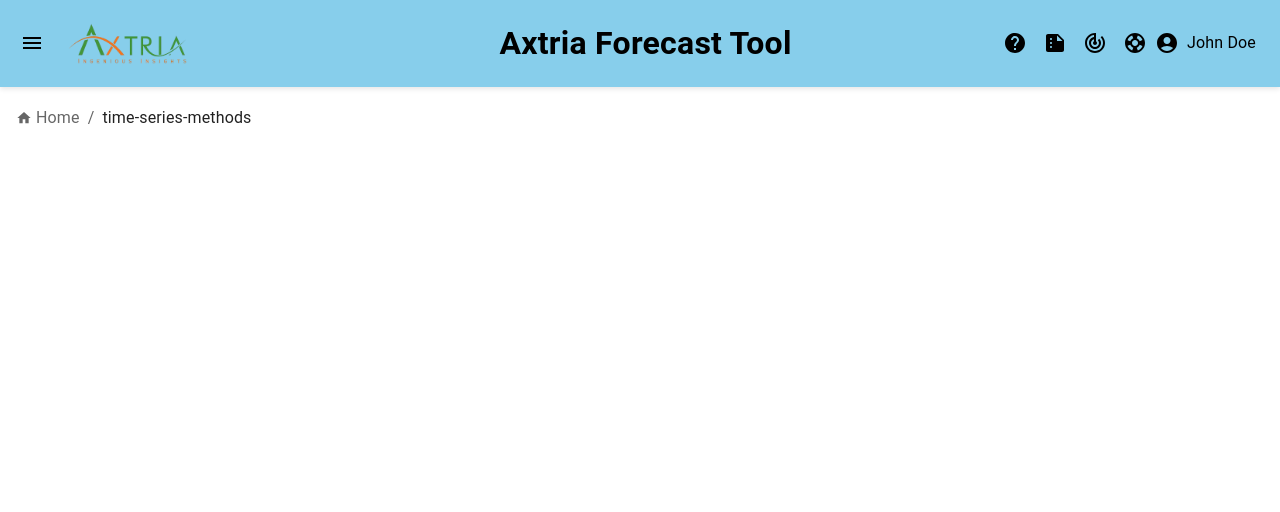
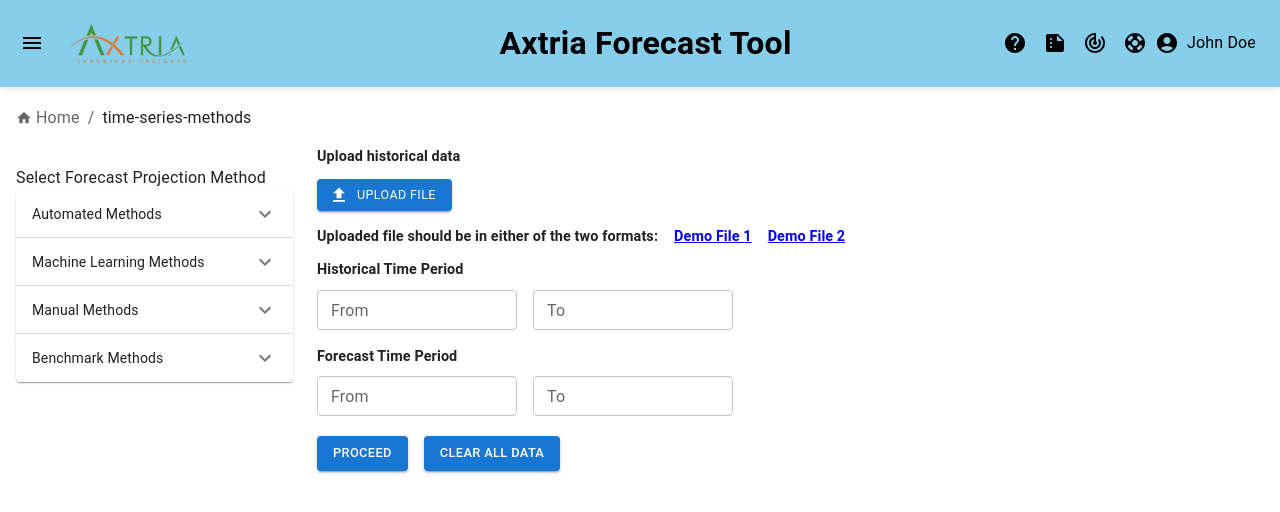
Before and after one commit to DhanushAxtria/Forecast, a React (Create React App) app: page /time-series-methods in a window 1280 px wide. Shown: the top 512 px of the page. Built offline with nearby package versions, Linux system fonts and the light colour scheme.

Commit message:
new card name

```diff
--- a/src/App.js
+++ b/src/App.js
@@ -14,7 +14,7 @@
 import Submission_Tracker from './Body/Submission_Tracker'
 import Inputpage from './Body/Inputpage'
 import SavedScenario from './Body/SavedScenario'
-import Admin from './Body/Forecastpage'
+import Forecastpage from './Body/TimeSeriesMethods'
 import Patient_Forecast from './Body/Patient_Forecast'
 import Forecasted_Results from './Body/forecastedresults';
 import Dashboard from './Body/Dashboard'
@@ -53,10 +53,12 @@
           <Route path="new-scenario/scenario-details/Inputpage" element={<Inputpage />} />
           <Route path="/saved-scenario" element={<SavedScenario />} />
           {/* <Route path="/Inputpage" element={<Inputpage/>} /> */}
-          <Route path="/admin" element={<Admin />} />
+          <Route path="/admin" />
           <Route path="/new-scenario/forecastdeepdive" element={<Patient_Forecast />} />
-          <Route path="/admin/forecasted_results" element={<Forecasted_Results />} />
-          <Route path="/forecastdeepdive/dashboard" element={<Dashboard />} />
+          <Route path="/time-series-methods" element={<Forecastpage />} />
+
+          <Route path="/time-series-methods/forecasted_results" element={<Forecasted_Results />} />
+          <Route path="/new-scenario/forecastdeepdive/dashboard" element={<Dashboard />} />
 
           {/* Add more routes as needed */}
         </Routes>
--- a/src/Body/Body.jsx
+++ b/src/Body/Body.jsx
@@ -154,19 +154,19 @@
             sx={{ width: 280, background: 'linear-gradient(135deg, #667eea, #764ba2)', color: 'white' }}
             className='featureCard'
           >
-            <CardActionArea sx={{ cursor: 'pointer' }} onClick={()=>navigate("/forecastdeepdive")}>
+            <CardActionArea sx={{ cursor: 'pointer' }} onClick={()=>navigate("/time-series-methods")}>
               <Insights sx={{ fontSize: 50, color: 'white', margin: '20px' }} />
               <CardContent
                 sx={{ display: 'flex', flexDirection: 'column', alignItems: 'center', justifyContent: 'center' }}
               >
                 <Typography gutterBottom variant="h6" component="div">
-                  Forecast Deep-dive
+                  Time Series Methods
                 </Typography>
                 <Typography
                   variant="body2"
                   sx={{ color: 'text.secondary', textAlign: 'center', fontSize: '14px' }}  // Changed font size here
                 >
-                  Dive deeper into your forecast results to uncover key insights.
+                  Dive into the time series forecasting techniques to uncover key insights.
                 </Typography>
               </CardContent>
             </CardActionArea>
--- a/src/Body/Forecastpagehelper.jsx
+++ b/src/Body/Forecastpagehelper.jsx
@@ -78,7 +78,7 @@
     };
 
     // value checks
-    const handleSave = async () => {
+    const handleProceed = async () => {
         if (selectedFile === null && selectedSheet === null) {
             alert("Please upload the data and select the method");
         }
@@ -92,7 +92,7 @@
             alert("Please select all the dates properly");
         }
         else {
-            navigate("/admin/forecasted_results"); // if all the data is filled, proceed to the results page
+            navigate("/time-series-methods/forecasted_results"); // if all the data is filled, proceed to the results page
         }
     };
 
@@ -262,7 +262,7 @@
                 {/* Button Container */}
                 <Box sx={{ display: 'flex', flexDirection: 'column', gap: 1, mt: 2, marginTop: '20px' }}>
                     <Box sx={{ display: 'flex', gap: 2 }}>
-                        <Button variant="contained" color="primary" onClick={handleSave} sx={{ fontSize: '0.8rem' }}>
+                        <Button variant="contained" color="primary" onClick={handleProceed} sx={{ fontSize: '0.8rem' }}>
                             Proceed
                         </Button>
                         <Button
--- a/src/Body/Patient_Forecast.jsx
+++ b/src/Body/Patient_Forecast.jsx
@@ -151,7 +151,7 @@
                     <Button
                         variant="contained"
                         onClick={() => {
-                            navigate("/forecastdeepdive/dashboard");
+                            navigate("/new-scenario/forecastdeepdive/dashboard");
                         }}
                         color="success"
                         sx={{ fontSize: '0.8rem' }}
--- a/src/Body/Forecastpage.jsx
+++ b/src/Body/TimeSeriesMethods.jsx
@@ -16,7 +16,7 @@
 import { useContext } from 'react';
 import Forecastpagehelper from './Forecastpagehelper';
 
-const Admin = () => {
+const Forecastpage = () => {
     // Retrieve selectedSheet and setSelectedSheet from context for managing selected forecast method
     const { selectedSheet, setSelectedSheet } = useContext(MyContext);
 
@@ -136,4 +136,4 @@
     );
 };
 
-export default Admin;
+export default Forecastpage;
--- a/src/Header/Header.jsx
+++ b/src/Header/Header.jsx
@@ -77,7 +77,7 @@
   '/saved-scenario': 'Saved Scenario',
   '/data-consolidation': 'Data Consolidation',
   '/scenario-comparison': 'Scenario Comparison',
-  '/forecast-deep-dive': 'Forecast Deep-dive',
+  '/forecast-deep-dive': 'Time Series Methods',
   '/admin': 'Admin',
   '/generate-report': 'Generate Report',
   '/submission-tracking': 'Submissions Tracker',
```
